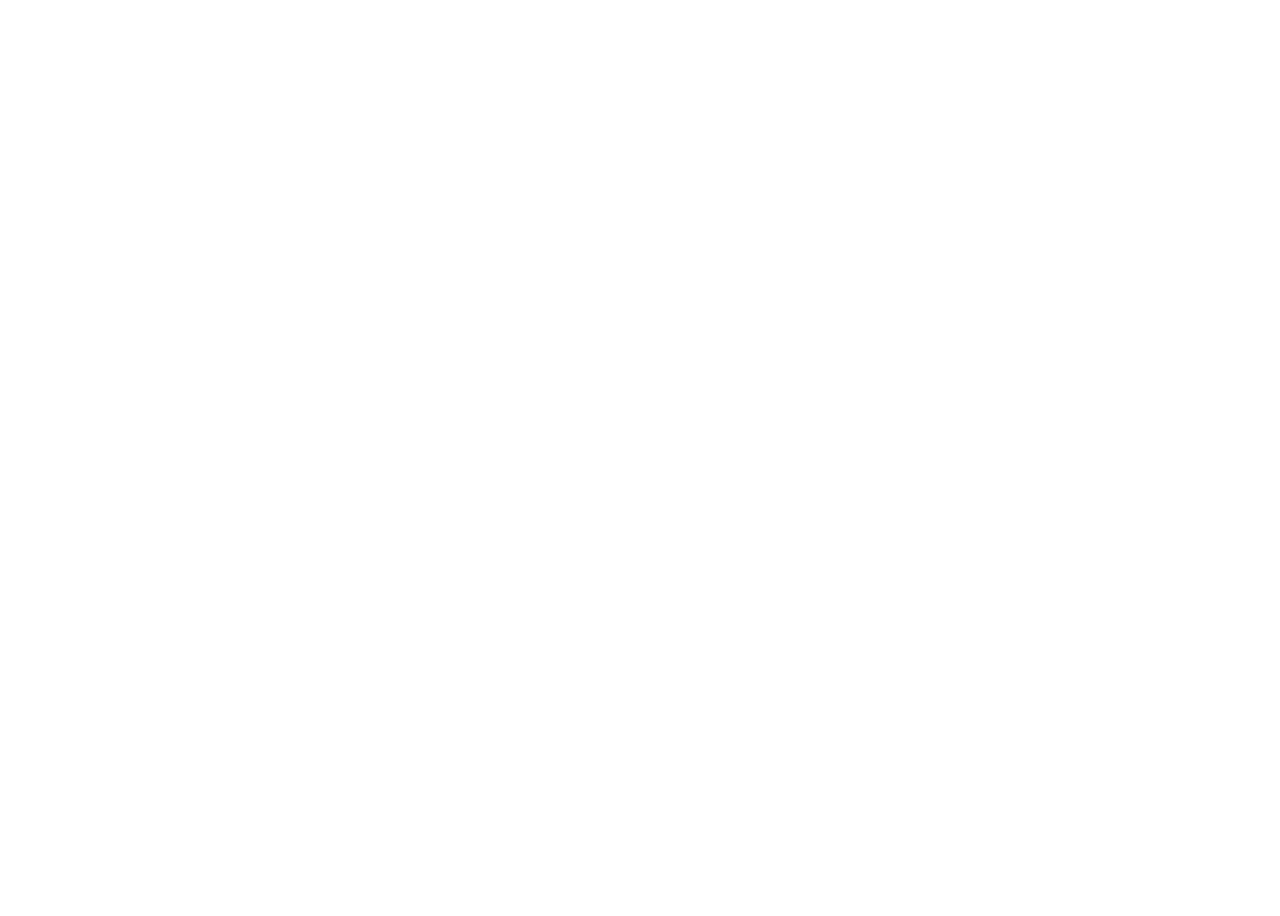
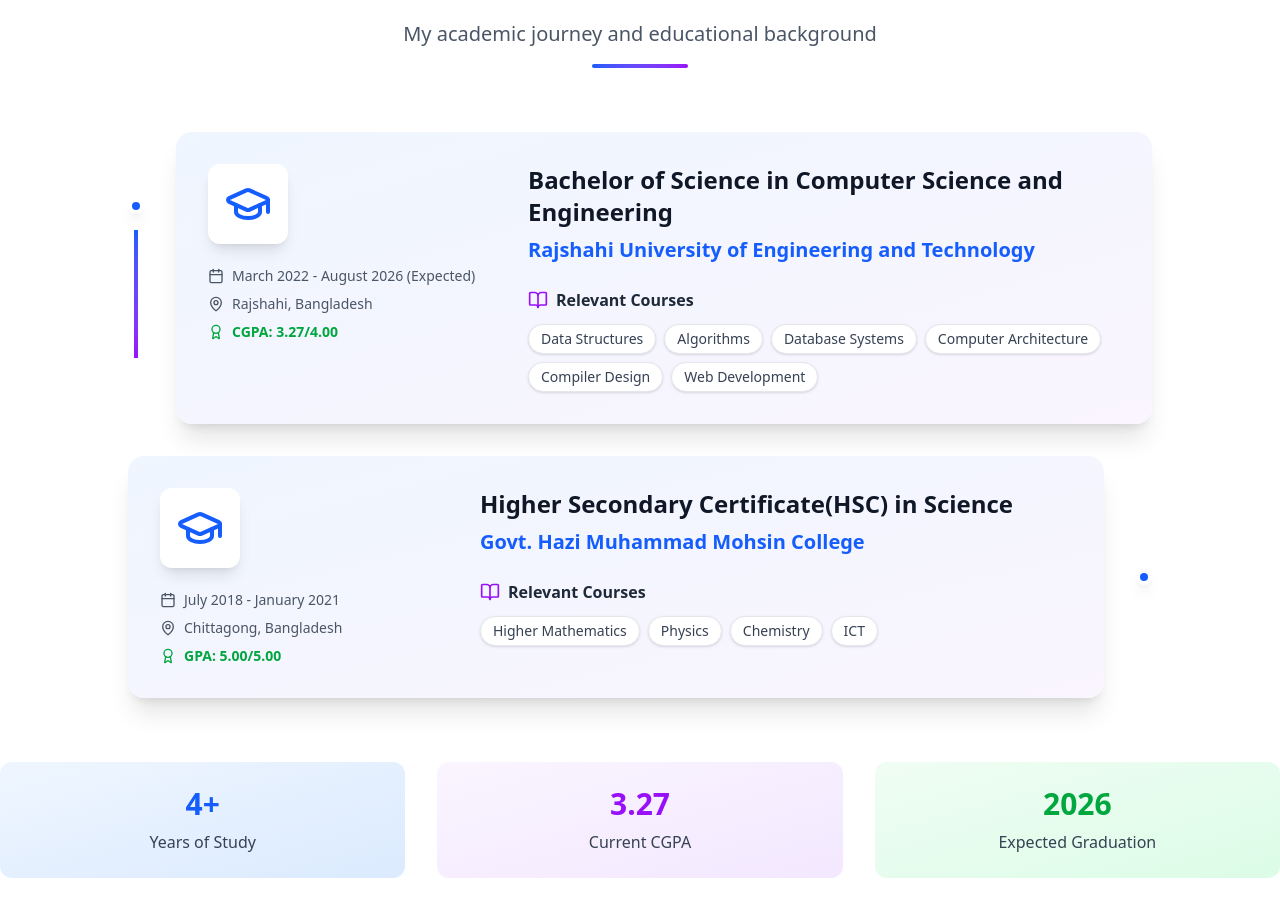
Before and after one commit to sa-masum/My-Portfolio, a React (Vite) app: page / in a window 1280 px wide. Shown: the part 924-1840 px from the top of the page. Before the commit the page ends 800 px from the top, so only its background shows below. Built offline with nearby package versions, Linux system fonts and the light colour scheme.

Commit message:
Added Education

```diff
--- a/src/App.jsx
+++ b/src/App.jsx
@@ -3,6 +3,7 @@
 import { } from './utils/dataLoader';
 import Navbar from './components/Navbar';
 import Home from './components/Home';
+import Education from './components/Education';
 
 function App() {
   const [count, setCount] = useState(0)
@@ -16,6 +17,7 @@
         <main>
           {/* Home Section */}
           <Home />
+          <Education />
         </main>
 
       </div>
--- a/src/components/Education.jsx
+++ b/src/components/Education.jsx
@@ -0,0 +1,120 @@
+import React from 'react';
+import { GraduationCap, Calendar, MapPin, Award, BookOpen } from 'lucide-react';
+import { getEducation } from '../utils/dataLoader';
+
+const Education = () => {
+  const education = getEducation();
+
+  return (
+    <section id="education" className="py-20 bg-white">
+      <div className="container-custom">
+        {/* Section Header */}
+        <div className="text-center mb-16">
+          <div className="flex items-center justify-center mb-4">
+            <GraduationCap size={48} className="text-blue-600 mr-4" />
+            <h2 className="text-4xl md:text-5xl font-bold text-gray-900">Education</h2>
+          </div>
+          <p className="text-xl text-gray-600 max-w-2xl mx-auto">
+            My academic journey and educational background
+          </p>
+          <div className="w-24 h-1 bg-gradient-to-r from-blue-600 to-purple-600 mx-auto mt-4 rounded-full"></div>
+        </div>
+
+        {/* Education Cards */}
+        <div className="space-y-8">
+          {education.map((edu, index) => (
+            <div
+              key={edu.id}
+              className={`flex flex-col lg:flex-row items-center gap-8 ${
+                index % 2 === 1 ? 'lg:flex-row-reverse' : ''
+              } lg:max-w-screen-lg mx-auto`}
+            >
+              {/* Timeline Connector */}
+              <div className="hidden lg:flex flex-col items-center">
+                <div className="w-4 h-4 bg-blue-600 rounded-full border-4 border-white shadow-lg"></div>
+                {index < education.length - 1 && (
+                  <div className="w-1 h-32 bg-gradient-to-b from-blue-600 to-purple-600 mt-4"></div>
+                )}
+              </div>
+
+              {/* Education Card */}
+              <div className="flex-1 bg-gradient-to-br from-blue-50 to-purple-50 rounded-2xl p-8 shadow-xl hover:shadow-2xl transform hover:scale-105 transition-all duration-300">
+                <div className="flex flex-col md:flex-row md:items-start gap-6">
+
+                  {/* Left Side - Icon & Basic Info */}
+                  <div className="md:w-1/3">
+                    <div className="bg-white rounded-xl p-4 shadow-lg mb-4 inline-block">
+                      <GraduationCap size={48} className="text-blue-600" />
+                    </div>
+                    <div className="space-y-2">
+                      <div className="flex items-center text-gray-600">
+                        <Calendar size={16} className="mr-2" />
+                        <span className="text-sm">{edu.duration}</span>
+                      </div>
+                      <div className="flex items-center text-gray-600">
+                        <MapPin size={16} className="mr-2" />
+                        <span className="text-sm">{edu.location}</span>
+                      </div>
+                      <div className="flex items-center text-green-600">
+                        <Award size={16} className="mr-2" />
+                        <span className="text-sm font-semibold">
+                          {edu.cgpa ? `CGPA: ${edu.cgpa}` : `GPA: ${edu.gpa}`}
+                        </span>
+                      </div>
+                    </div>
+                  </div>
+
+                  {/* Right Side - Detailed Info */}
+                  <div className="md:w-2/3">
+                    <h3 className="text-2xl font-bold text-gray-900 mb-2">
+                      {edu.degree}
+                    </h3>
+                    <h4 className="text-xl font-semibold text-blue-600 mb-4">
+                      {edu.university}
+                    </h4>
+
+                    {/* Relevant Courses */}
+                    <div className="mt-6">
+                      <div className="flex items-center mb-3">
+                        <BookOpen size={20} className="text-purple-600 mr-2" />
+                        <h5 className="font-semibold text-gray-800">Relevant Courses</h5>
+                      </div>
+                      <div className="flex flex-wrap gap-2">
+                        {edu.relevant_courses.map((course, courseIndex) => (
+                          <span
+                            key={courseIndex}
+                            className="bg-white text-gray-700 px-3 py-1 rounded-full text-sm font-medium shadow-sm border border-gray-200 hover:border-blue-300 hover:bg-blue-50 transition-colors"
+                          >
+                            {course}
+                          </span>
+                        ))}
+                      </div>
+                    </div>
+                  </div>
+                </div>
+              </div>
+            </div>
+          ))}
+        </div>
+
+        {/* Additional Stats */}
+        <div className="mt-16 grid grid-cols-1 md:grid-cols-3 gap-8">
+          <div className="text-center p-6 bg-gradient-to-br from-blue-50 to-blue-100 rounded-xl">
+            <h4 className="text-3xl font-bold text-blue-600 mb-2">4+</h4>
+            <p className="text-gray-700">Years of Study</p>
+          </div>
+          <div className="text-center p-6 bg-gradient-to-br from-purple-50 to-purple-100 rounded-xl">
+            <h4 className="text-3xl font-bold text-purple-600 mb-2">3.27</h4>
+            <p className="text-gray-700">Current CGPA</p>
+          </div>
+          <div className="text-center p-6 bg-gradient-to-br from-green-50 to-green-100 rounded-xl">
+            <h4 className="text-3xl font-bold text-green-600 mb-2">2026</h4>
+            <p className="text-gray-700">Expected Graduation</p>
+          </div>
+        </div>
+      </div>
+    </section>
+  );
+};
+
+export default Education;
--- a/src/data/portfolio.json
+++ b/src/data/portfolio.json
@@ -23,16 +23,16 @@
       "location": "Rajshahi, Bangladesh",
       "duration": "March 2022 - August 2026 (Expected)",
       "cgpa": "3.27/4.00",
-      "relevant_courses": ["Data Structures", "Algorithms", "Database Systems", "Web Development"]
+      "relevant_courses": ["Data Structures", "Algorithms", "Database Systems", "Computer Architecture", "Compiler Design", "Web Development"]
     },
     {
       "id": 2,
-      "degree": "Higher Secondary Certificate",
+      "degree": "Higher Secondary Certificate(HSC) in Science",
       "university": "Govt. Hazi Muhammad Mohsin College",
       "location": "Chittagong, Bangladesh",
       "duration": "July 2018 - January 2021",
       "gpa": "5.00/5.00",
-      "relevant_courses": ["Mathematics", "Physics", "Chemistry", "ICT"]
+      "relevant_courses": ["Higher Mathematics", "Physics", "Chemistry", "ICT"]
     }
   ],
   "skills": {
```
